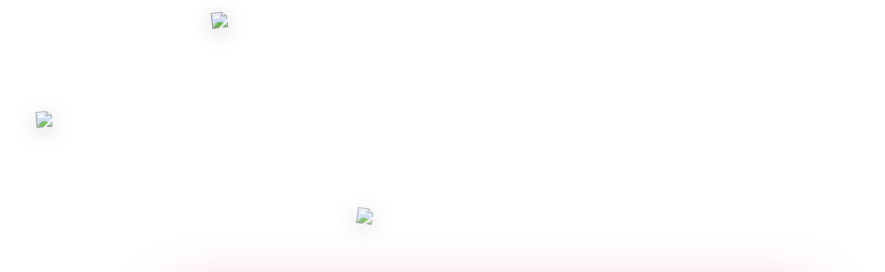
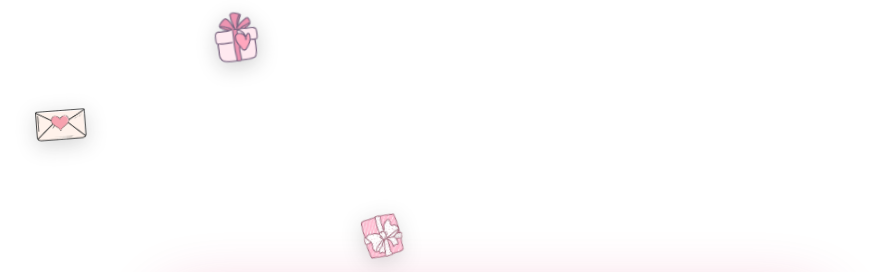
Before and after one commit to anhlawng/chucmung2010, a plain HTML site: page index.html in a window 1280 px wide. Shown: the top 272 px of the page, without its empty margins (145-1030 px from the left). Drawn offline with Linux system fonts and the light colour scheme.

Commit message:
Add files via upload

```diff
--- a/index.html
+++ b/index.html
@@ -391,7 +391,7 @@
         </span>
     </div>
 
-    <img src="./asses/mewmew.gif" alt="GIF" class="center-gif" /> <div class="popup" id="popup">
+    <img src="./mewmew.gif" alt="GIF" class="center-gif" /> <div class="popup" id="popup">
         <div class="popup-content">
             <img id="popupImage" src="" alt="Lời chúc" />
             <p id="popupMessage">Lời chúc ở đây</p>
@@ -400,32 +400,32 @@
     </div>
     <div class="overlay" id="overlay"></div>
 
-    <audio id="player" src="./asses/assets_a.mp3"></audio> <script>
+    <audio id="player" src="./assets_a.mp3"></audio> <script>
         //Sửa ảnh và lời nhắn ở đây
         const messages = [
             {
-                img: "./asses/a2.jpg",
+                img: "./a2.jpg",
                 text: "Chúc chị luôn tươi tắn,xinh đẹp lúc nào cũng phải nở nụ cười trên môi nhé!"
             },
             {
-                img: "./asses/a4.jpg",
+                img: "./a4.jpg",
                 text: "Bởi vì không hái được sao trời nên em viết cho chị những điều lấp lánh - Chúc chị luôn tích cực và hạnh phúc với những gì chị đã chọn nha"
             },
             {
-                img: "./asses/a3.jpg",
+                img: "./a3.jpg",
                 text: "Mong ngày nào của chị cũng nhẹ nhàng như nắng sớm, và dễ thương như chính chị vậy hehe☀️"
             },
 
             {
-                img: "./asses/a5.jpg",
+                img: "./a5.jpg",
                 text: "Dạo này trời hay nắng mưa thất thường lúc nắng gắt lúc lại mưa bất chợt.Chị nhớ giữ gìn sức khỏe nhé.Mong là mỗi bản nhạc chị nghe vẫn đủ dịu dàng và những khoảnh khắc chị dành cho chính mình vẫn đủ bình yên"
             },
             {
-                img: "./asses/a7.jpg",
+                img: "./a7.jpg",
                 text: "Nếu hôm nay chị có hơi mệt, mong tin nhắn này làm chị cười được một chút - Chúc chị mau ăn chóng lớn hẹ hẹ hẹ 😉"
             },
             {
-                img: "./asses/a6.jpg",
+                img: "./a6.jpg",
                 text: "Chúc chi luôn được yêu thương , trân trọng và gặp nhiều niềm vui trong cuộc sống . Dù ở đâu hay làm gì thì chị cũng luôn xứng đáng với tất cả những điều tuyệt vời nhất 💕"
             },
         ];
@@ -440,12 +440,12 @@
         const centerText = document.getElementById("centerText");
         //Thay những ảnh rơi từ trên xuống ở đây
         const letterImages = [
-            "./asses/letters.png",
-            "./asses/h3.png",
-            "./asses/h1.png",
-            "./asses/q3.png",
-            "./asses/t2.png",
-            "./asses/t5.png",
+            "./letters.png",
+            "./h3.png",
+            "./h1.png",
+            "./q3.png",
+            "./t2.png",
+            "./t5.png",
         ];
 
         function createHeartExplosion(x, y) {
```
